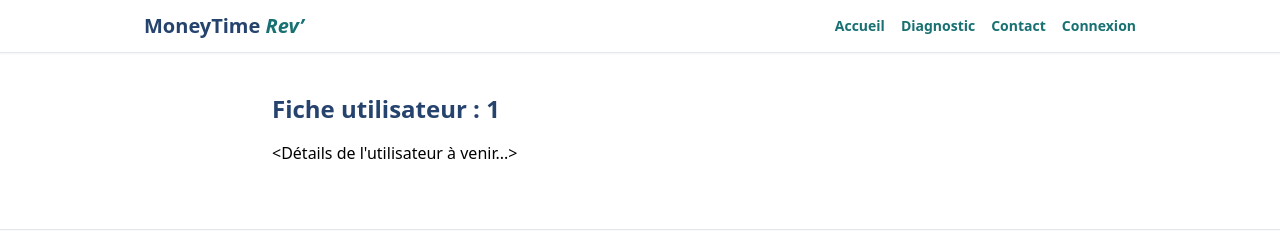
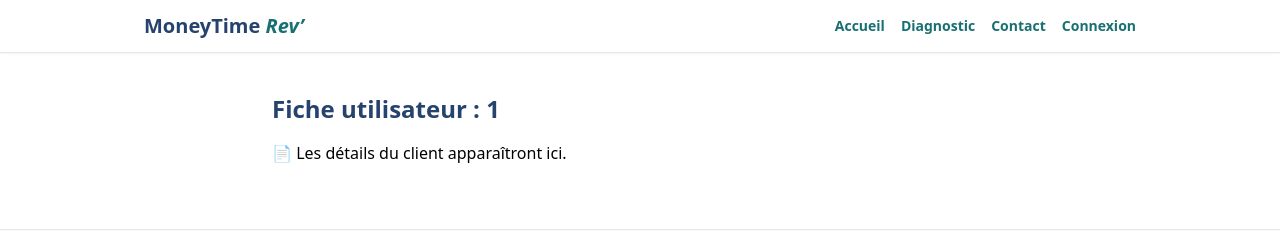
Before and after one commit to fredfrancia1991/moneytimerev-clean, a Next.js app: page /admin/utilisateurs/1 in a window 1280 px wide. Shown: the top 231 px of the page. Built offline with nearby package versions, Linux system fonts and the light colour scheme; no server answers.

Commit message:
fix: corrige typage page dynamique admin/[uid]

```diff
--- a/src/app/admin/utilisateurs/[uid]/page.tsx
+++ b/src/app/admin/utilisateurs/[uid]/page.tsx
@@ -1,12 +1,14 @@
 "use client";
 export const dynamic = "force-dynamic";
 
-import Header from "../../../components/Header";
-import Footer from "../../../components/Footer";
+import Header from "@/app/components/Header";
+import Footer from "@/app/components/Footer";
 
-type Props = {
-  params: { uid: string };
-};
+interface Props {
+  params: {
+    uid: string;
+  };
+}
 
 export default function AdminUserDetail({ params }: Props) {
   const { uid } = params;
@@ -18,7 +20,7 @@ export default function AdminUserDetail({ params }: Props) {
         <h1 className="text-2xl font-bold text-[#26436E] mb-4">
           Fiche utilisateur : {uid}
         </h1>
-        <p>&lt;Détails de l'utilisateur à venir...&gt;</p>
+        <p>📄 Les détails du client apparaîtront ici.</p>
       </main>
       <Footer />
     </>
```
